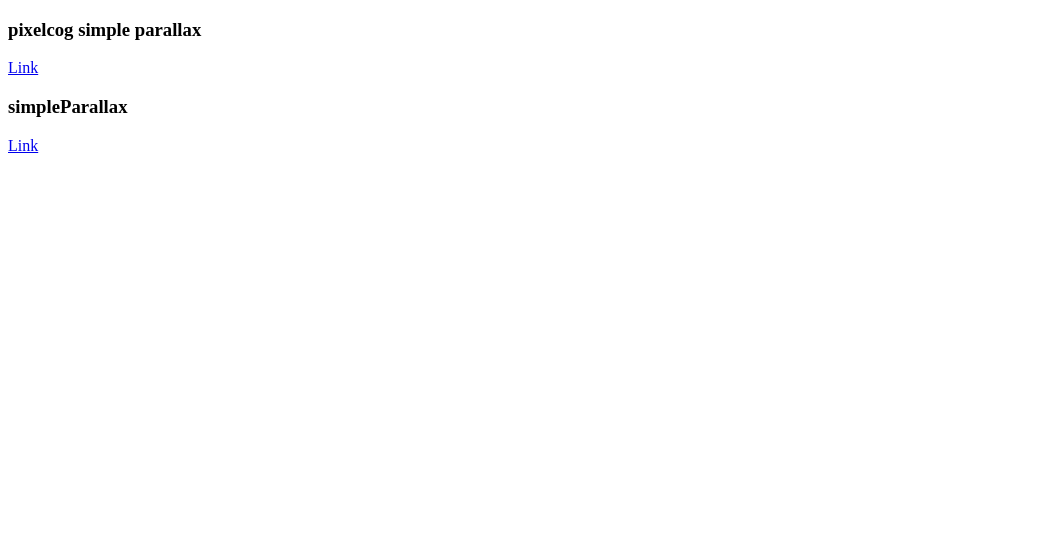
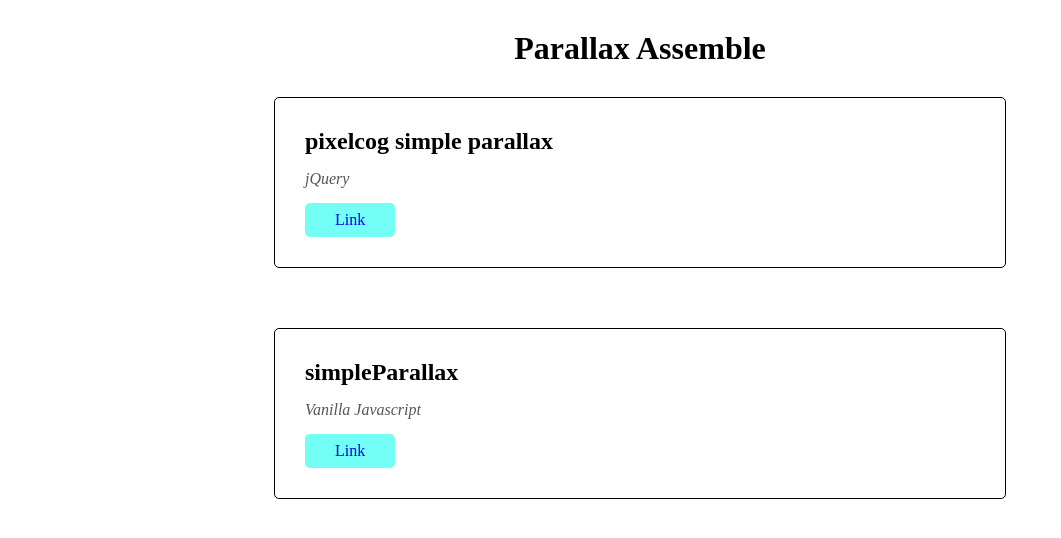
Before and after one commit to a19860101/parallax-assemble, a plain HTML site: page index.html in a window 1280 px wide. Shown: the whole page, without its empty margins (0-1061 px from the left). Drawn offline with nearby package versions, Linux system fonts and the light colour scheme.

Commit message:
edit index

```diff
--- a/data.json
+++ b/data.json
@@ -3,12 +3,14 @@
         "id":1,
         "title":"pixelcog simple parallax",
         "link":"https://pixelcog.github.io/parallax.js/",
-        "folder":"pixelcog"
+        "folder":"pixelcog",
+        "useJquery": true
     },
     {
         "id":2,
         "title":"simpleParallax",
         "link":"https://simpleparallax.com/",
-        "folder":"simpleParallax"
+        "folder":"simpleParallax",
+        "useJquery": false
     }
 ]
--- a/index.html
+++ b/index.html
@@ -5,11 +5,15 @@
     <meta http-equiv="X-UA-Compatible" content="IE=edge">
     <meta name="viewport" content="width=device-width, initial-scale=1.0">
     <title>Parallax Assemble</title>
+    <link rel="stylesheet" href="style.css">
 </head>
 <body>
+    <h1>Parallax Assemble</h1>
     <div class="container" id="app">
         <div class="box" v-for="data in datas">
-            <h3>{{data.title}}</h3>
+            <h2>{{data.title}}</h2>
+            <div v-if="data.useJquery" class="useJquery">jQuery</div>
+            <div v-else class="useJquery">Vanilla Javascript</div>
             <a :href="data.folder" target="_blank">Link</a>
         </div>
     </div>
--- /dev/null
+++ b/style.css
@@ -0,0 +1,41 @@
+* {
+    margin: 0;
+    padding: 0;
+    box-sizing: border-box;
+}
+body {
+    padding: 30px;
+}
+h1 {
+    text-align: center;
+}
+.container {
+    display: flex;
+    justify-content: center;
+    /* padding: 0 15%; */
+    flex-wrap: wrap;
+}
+.box {
+    border: 1px solid #000;
+    border-radius: 5px;
+    flex: 0 0 60%;
+    margin: 30px 0;
+    padding: 30px;
+}
+.useJquery {
+    color: #555555;
+    font-style: italic;
+    margin: 15px 0;
+}
+a {
+    display: inline-block;
+    text-decoration: none;
+    padding: 8px 30px;
+    background-color: #74fff6;
+    border-radius: 5px;
+    transition: .4s;
+}
+a:hover {
+    background-color: #feffa9;
+
+}
```
